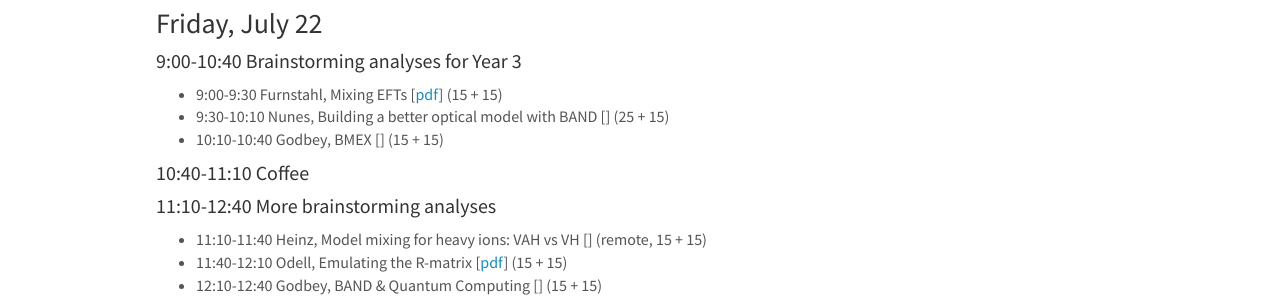
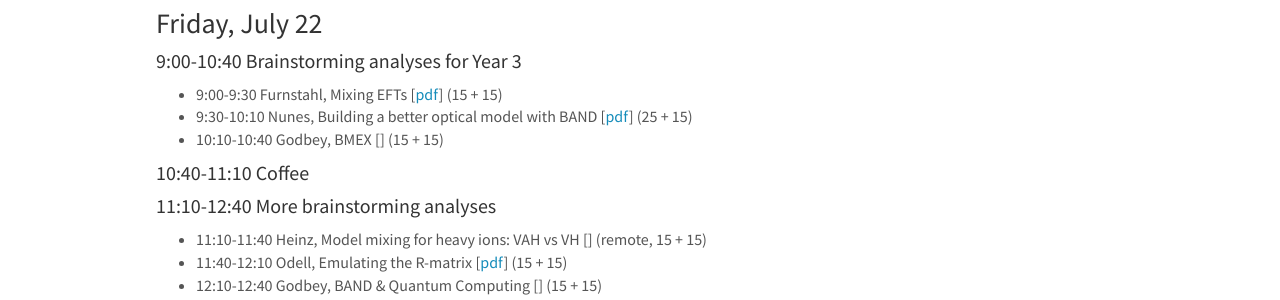
Before and after one commit to bandframework/bandframework.github.io, a Jekyll site: the page built from _pages/retreat.md, in a window 1280 px wide and 900 px high, scrolled down 844 px. Shown: the part 377-677 px from the top of the window. Built offline with Jekyll 4.4.1, drawn with Linux system fonts in a browser that asks for light colours; nearby versions of some CDN libraries.

Commit message:
update talks on retreat page

```diff
--- a/_pages/retreat.md
+++ b/_pages/retreat.md
@@ -77,7 +77,7 @@ Somewhere in Dublin (Witek & Daniel suggest <a href="https://www.cafeistanbuldub
 
 #### 9:00-10:40 Brainstorming analyses for Year 3
 * 9:00-9:30 Furnstahl, Mixing EFTs [<a href="https://github.com/bandframework/privateband/blob/team/Meetings/Retreat2022/Talks/Mixing_EFTs_Furnstahl_July2022.pdf">pdf</a>] (15 + 15)
-* 9:30-10:10 Nunes, Building a better optical model with BAND [<a href="https://github.com/bandframework/privateband/blob/team/Meetings/Retreat2022/Talks/"></a>] (25 + 15)
+* 9:30-10:10 Nunes, Building a better optical model with BAND [<a href="https://github.com/bandframework/privateband/blob/team/Meetings/Retreat2022/Talks/nunes-band2022.pdf">pdf</a>] (25 + 15)
 * 10:10-10:40 Godbey, BMEX [<a href="https://github.com/bandframework/privateband/blob/team/Meetings/Retreat2022/Talks/"></a>] (15 + 15)
 
 #### 10:40-11:10 Coffee
```
